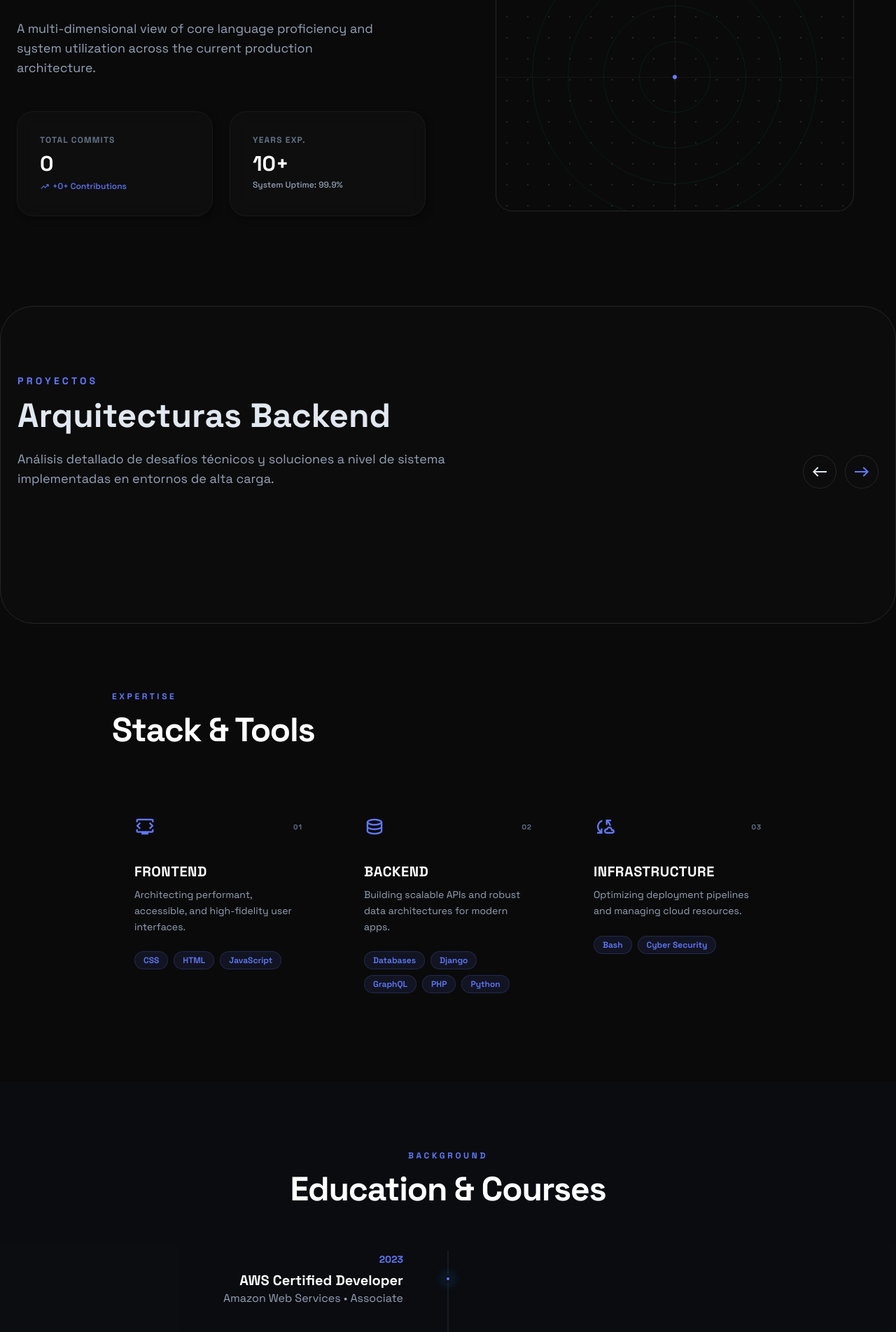
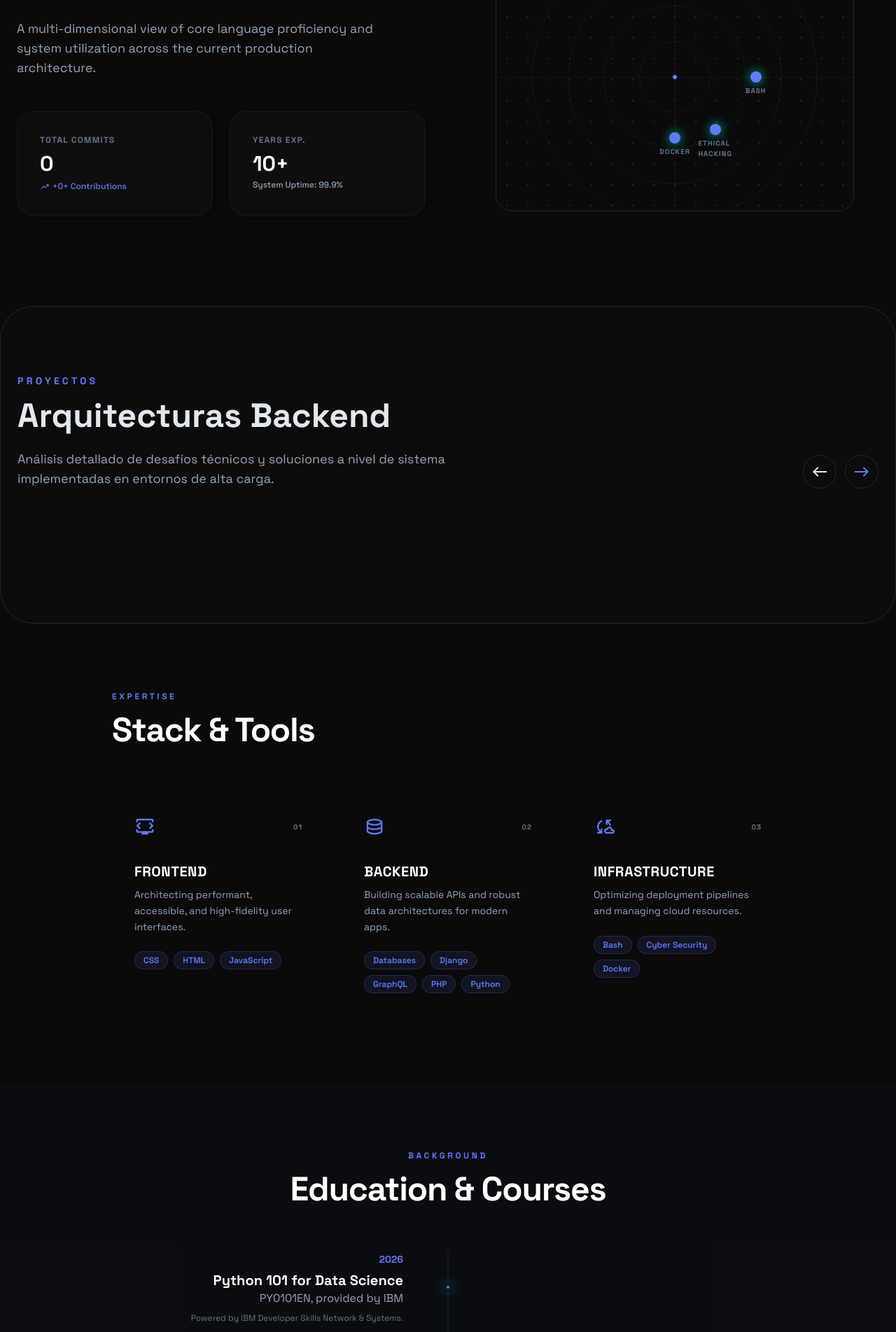
Before and after one commit to javiarias000/django-web-1, a Django app: page /en/ in a window 1280 px wide. Shown: the part 1017-2920 px from the top of the page at 70% size. Run offline with Django 4.2, Linux system fonts and the light colour scheme; data that the repository does not hold is empty; some libraries are stand-ins or nearby versions.

Commit message:
feat: Restore radar chart language distribution and spacing, and ensure Docker visibility.
- Reinstated 'Bash', 'Ethical Hacking', and 'Docker' in language distribution for the radar chart in .
- Adjusted radar chart parameters (, , angular offsets) for improved point spacing in .
- Ensured 'Docker' is correctly listed in the 'Infrastructure' section via .
- Includes additional modifications made by the user to  and .

```diff
--- a/portafolio/templates/base.html
+++ b/portafolio/templates/base.html
@@ -67,7 +67,7 @@
 <div class="size-9 bg-primary/10 border border-primary/20 rounded-lg flex items-center justify-center text-primary">
 <span class="material-symbols-outlined text-2xl font-bold">terminal</span>
 </div>
-<span class="text-xl font-bold tracking-tight text-white uppercase">PyArchitect<span class="text-primary">.</span>io</span>
+<span class="text-xl font-bold tracking-tight text-white uppercase">javi000<span class="text-primary">.</span>io</span>
 </div>
 <div class="hidden md:flex items-center gap-10">
 <a class="text-sm font-medium hover:text-primary transition-colors" href="{% url 'home' %}">Architecture</a>
--- a/portafolio/templates/home.html
+++ b/portafolio/templates/home.html
@@ -1,6 +1,6 @@
 {% extends "base.html" %}
 {% load i18n %}
-{% block title %}Senior Django Architect | Backend Portfolio{% endblock %}
+{% block title %}Javi000{% endblock %}
 
 {% block content %}
 <section class="relative min-h-[90vh] flex items-center justify-center px-6 overflow-hidden">
@@ -114,7 +114,7 @@
 <div class="p-6"> {# Reduced padding #}
 <div class="flex justify-between items-center mb-4"> {# Reduced margin-bottom #}
 <h4 class="text-xl font-bold">{{ project.name }}</h4> {# Reduced font size #}
-<span class="text-[9px] text-slate-500 font-medium">Updated {{ project.updated_at|timesince }} ago</span> {# Reduced font size #}
+
 </div>
 <div class="space-y-4 mb-8"> {# Reduced space-y and margin-bottom #}
 <div>
@@ -139,6 +139,7 @@
 <span class="material-symbols-outlined text-base">code</span> View Repo
                         </a>
 </div>
+<span class="text-[9px] text-slate-500 font-medium">Updated {{ project.updated_at|timesince }} ago</span> {# Reduced font size #}
 </div>
 </div>
 {% endfor %}
@@ -315,9 +316,10 @@
 <div class="relative mb-16 flex flex-col md:flex-row items-start md:items-center">
 <div class="absolute left-[20px] md:left-1/2 -translate-x-1/2 w-3 h-3 bg-primary rounded-full shadow-[0_0_15px_rgba(0,122,184,0.6)] z-10 border-4 border-background-dark"></div>
 <div class="w-full md:w-1/2 pl-12 md:pl-0 md:pr-16 md:text-right order-2 md:order-1">
-<span class="text-primary font-bold text-sm">2023</span>
-<h4 class="text-xl font-bold text-white mt-1">AWS Certified Developer</h4>
-<p class="text-slate-400">Amazon Web Services • Associate</p>
+<span class="text-primary font-bold text-sm">2026</span>
+<h4 class="text-xl font-bold text-white mt-1">Python 101 for Data Science</h4>
+<p class="text-slate-400">PY0101EN, provided by IBM</p>
+<p class="text-xs text-slate-500 mt-2">Powered by IBM Developer Skills Network &amp; Systems.</p>
 </div>
 <div class="hidden md:block w-1/2 order-3"></div>
 </div>
@@ -326,10 +328,10 @@
 <div class="absolute left-[20px] md:left-1/2 -translate-x-1/2 w-3 h-3 bg-primary rounded-full shadow-[0_0_15px_rgba(0,122,184,0.6)] z-10 border-4 border-background-dark"></div>
 <div class="hidden md:block w-1/2 order-1"></div>
 <div class="w-full md:w-1/2 pl-12 md:pl-16 order-2">
-<span class="text-primary font-bold text-sm">2018 — 2022</span>
-<h4 class="text-xl font-bold text-white mt-1">B.S. in Computer Science</h4>
-<p class="text-slate-400">Stanford University • GPA 3.9/4.0</p>
-<p class="text-xs text-slate-500 mt-2">Specialization in Human-Computer Interaction &amp; Systems.</p>
+<span class="text-primary font-bold text-sm">2025</span>
+<h4 class="text-xl font-bold text-white mt-1">Gemini Academy</h4>
+<p class="text-slate-400">Google for Education</p>
+<p class="text-xs text-slate-500 mt-2">Foundations of Artificial Intelligence.</p>
 </div>
 </div>
 <!-- Timeline Item 3 -->
--- a/portafolio/utils.py
+++ b/portafolio/utils.py
@@ -92,7 +92,7 @@ def _categorize_stack_data(languages, topics):
     """
     frontend_skills = {"HTML", "CSS", "JavaScript"}
     backend_skills = {"Python", "Django", "PHP", "Databases", "GraphQL"} # Adding GraphQL to Backend as it's often API-related
-    infra_skills = {"Bash", "Cyber Security"} # Bash for scripting and infrastructure tasks
+    infra_skills = {"Bash", "Cyber Security", "Docker"} # Bash for scripting and infrastructure tasks
 
     return {
         "frontend": sorted(list(frontend_skills)),
--- a/portafolio/views.py
+++ b/portafolio/views.py
@@ -58,6 +58,11 @@ def home(request):
 
         context['oss_contributions'] = f"{total_forks}+"
 
+        # Manually add 'Bash', 'Ethical Hacking', and 'Docker' to the distribution
+        language_distribution['Bash'] = language_distribution.get('Bash', 0) + 1
+        language_distribution['Ethical Hacking'] = language_distribution.get('Ethical Hacking', 0) + 1
+        language_distribution['Docker'] = language_distribution.get('Docker', 0) + 1
+
         # Calculate percentages for language distribution
         total_projects_with_language = sum(language_distribution.values())
         if total_projects_with_language > 0:
@@ -69,20 +74,26 @@ def home(request):
 
         # Prepare language data for radar chart with calculated positions
         radar_languages = []
-        max_languages_on_radar = 5 # Limit to top N languages for visual clarity
+        max_languages_on_radar = 8 # Limit to top N languages for visual clarity
 
         # Define the center and max radius of the radar (adjust as needed)
         center_x, center_y = 50, 50 # Percentage relative to parent
-        max_radar_radius = 40 # Percentage relative to parent, max distance from center
+        max_radar_radius = 48 # Percentage relative to parent, max distance from center
+        min_radar_radius = 10 # Minimum distance from center for any language
 
         for i, (lang, percentage) in enumerate(sorted_languages[:max_languages_on_radar]):
             # Calculate angle for even distribution
             angle_degrees = (i / max_languages_on_radar) * 360
+
+            # Special adjustment for Ethical Hacking to separate it
+            if lang == 'Ethical Hacking':
+                angle_degrees += 15 # Add an offset to its angle
+
             angle_radians = math.radians(angle_degrees)
 
             # Scale radius based on percentage (e.g., 20% to 100% of max_radar_radius)
-            # Min percentage on radar should result in a small radius, max in max_radar_radius
-            scaled_radius = (percentage / 100) * max_radar_radius
+            # Ensure a minimum radius even for low percentages
+            scaled_radius = min_radar_radius + (percentage / 100) * (max_radar_radius - min_radar_radius)
 
             # Calculate top and left positions
             top_pos = center_y + scaled_radius * math.sin(angle_radians)
```
